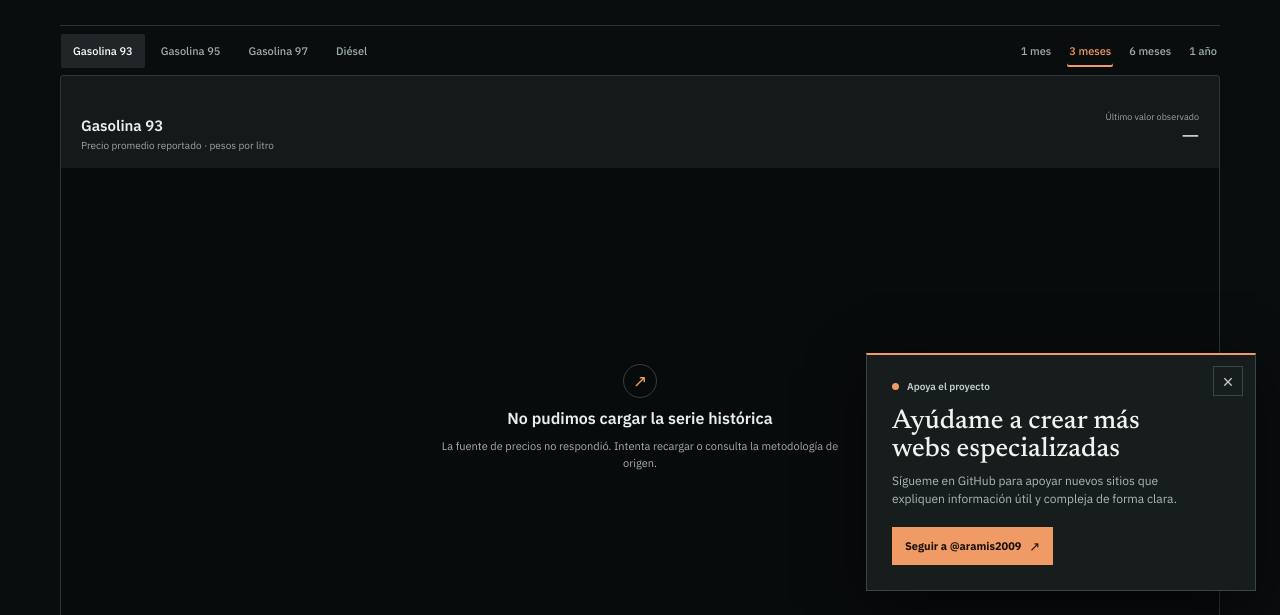
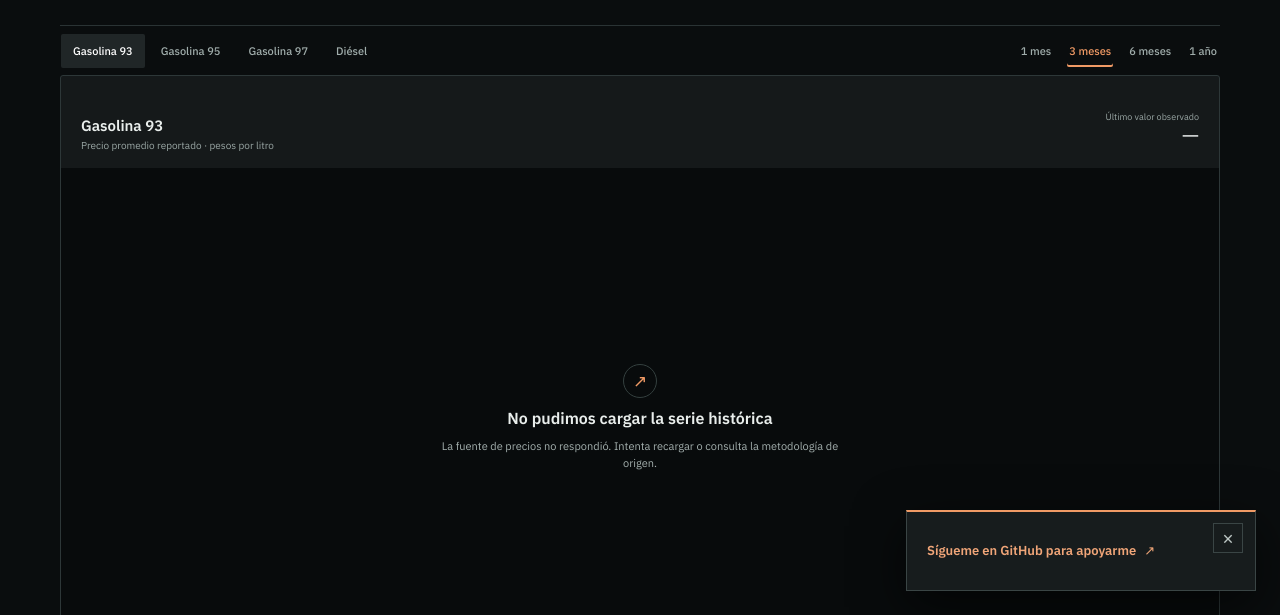
Before and after one commit to aramis2009/Alzas-Combustible-Chile, a website built with Vite: page index.html in a window 1280 px wide. Shown: the part 185-800 px from the top of the page. Built offline with nearby package versions, Linux system fonts and the light colour scheme; files whose address does not match are found by name.

Commit message:
style(popup): simplify github support message

```diff
--- a/src/main.ts
+++ b/src/main.ts
@@ -47,12 +47,9 @@ app.innerHTML = `
     </section>
     <section class="news-section" aria-labelledby="news-title"><div class="section-head"><div><div class="eyebrow">LO QUE PASA EN CHILE Y EL MERCADO</div><h2 id="news-title">Noticias relacionadas</h2></div><span class="news-updated" id="news-updated">Buscando noticias recientes…</span></div><div class="news-list" id="news-list"><div class="news-state"><span class="spinner"></span><span>Cargando noticias recientes…</span></div></div></section>
   </main>
-  <aside class="github-prompt" id="github-prompt" aria-labelledby="github-prompt-title" hidden>
+  <aside class="github-prompt" id="github-prompt" aria-label="Apoyo al proyecto" hidden>
     <button class="github-prompt-close" id="github-prompt-close" type="button" aria-label="Cerrar invitación">×</button>
-    <span class="github-prompt-label"><span></span> Apoya el proyecto</span>
-    <h2 id="github-prompt-title">Ayúdame a crear más webs especializadas</h2>
-    <p>Sígueme en GitHub para apoyar nuevos sitios que expliquen información útil y compleja de forma clara.</p>
-    <a class="github-prompt-link" id="github-prompt-link" href="https://github.com/aramis2009" target="_blank" rel="noreferrer">Seguir a @aramis2009 <span>↗</span></a>
+    <a class="github-prompt-link" id="github-prompt-link" href="https://github.com/aramis2009" target="_blank" rel="noreferrer">Sígueme en GitHub para apoyarme <span>↗</span></a>
   </aside>
   <footer><span>Alzas Combustible Chile</span><span>Precios observados y noticias enlazadas a su fuente original.</span></footer>`;
 
--- a/src/style.css
+++ b/src/style.css
@@ -245,8 +245,8 @@ main { max-width: 1240px; margin: auto; padding: 0 40px; }
   z-index: 10;
   right: 24px;
   bottom: 24px;
-  width: min(390px, calc(100vw - 32px));
-  padding: 25px;
+  width: min(350px, calc(100vw - 32px));
+  padding: 22px 54px 22px 20px;
   border: 1px solid #3a4545;
   border-top: 2px solid var(--signal);
   background: #171c1d;
@@ -269,12 +269,8 @@ main { max-width: 1240px; margin: auto; padding: 0 40px; }
 }
 .github-prompt-close:hover { border-color: var(--signal); color: #fff; }
 .github-prompt-close:focus-visible, .github-prompt-link:focus-visible { outline: 2px solid var(--signal); outline-offset: 3px; }
-.github-prompt-label { display: flex; align-items: center; gap: 8px; color: #c3cecb; font-size: 10px; font-weight: 600; }
-.github-prompt-label > span { width: 7px; height: 7px; border-radius: 50%; background: var(--signal); }
-.github-prompt h2 { max-width: 310px; margin: 15px 0 8px; color: #f1f3f0; font: 500 27px/1.03 'Newsreader', Georgia, serif; }
-.github-prompt p { max-width: 320px; margin: 0 0 18px; color: #aeb9b7; font-size: 12px; line-height: 1.55; }
-.github-prompt-link { display: inline-flex; min-height: 38px; align-items: center; gap: 8px; padding: 0 13px; background: var(--signal); color: #17100c; font-size: 11px; font-weight: 700; text-decoration: none; transition: background-color .16s ease; }
-.github-prompt-link:hover { background: #ffb17e; }
+.github-prompt-link { display: inline-flex; min-height: 34px; align-items: center; gap: 8px; color: #f0a578; font-size: 13px; font-weight: 600; line-height: 1.4; text-decoration: none; transition: color .16s ease; }
+.github-prompt-link:hover { color: #ffb17e; }
 .github-prompt-link span { font-size: 13px; }
 @keyframes prompt-appear { from { opacity: 0; transform: translateY(8px); } to { opacity: 1; transform: translateY(0); } }
 
@@ -344,8 +340,7 @@ footer span:first-child { color: #c1cfcc; font-weight: 600; }
   .news-item:first-child .news-copy h3 { font-size: 27px; }
   footer { padding: 15px 16px; font-size: 9px; line-height: 1.45; }
   footer span:last-child { max-width: 55%; text-align: right; }
-  .github-prompt { right: 12px; bottom: 12px; padding: 22px; }
-  .github-prompt h2 { font-size: 25px; }
+  .github-prompt { right: 12px; bottom: 12px; padding: 18px 46px 18px 16px; }
 }
 
 @media (prefers-reduced-motion: reduce) {
```
